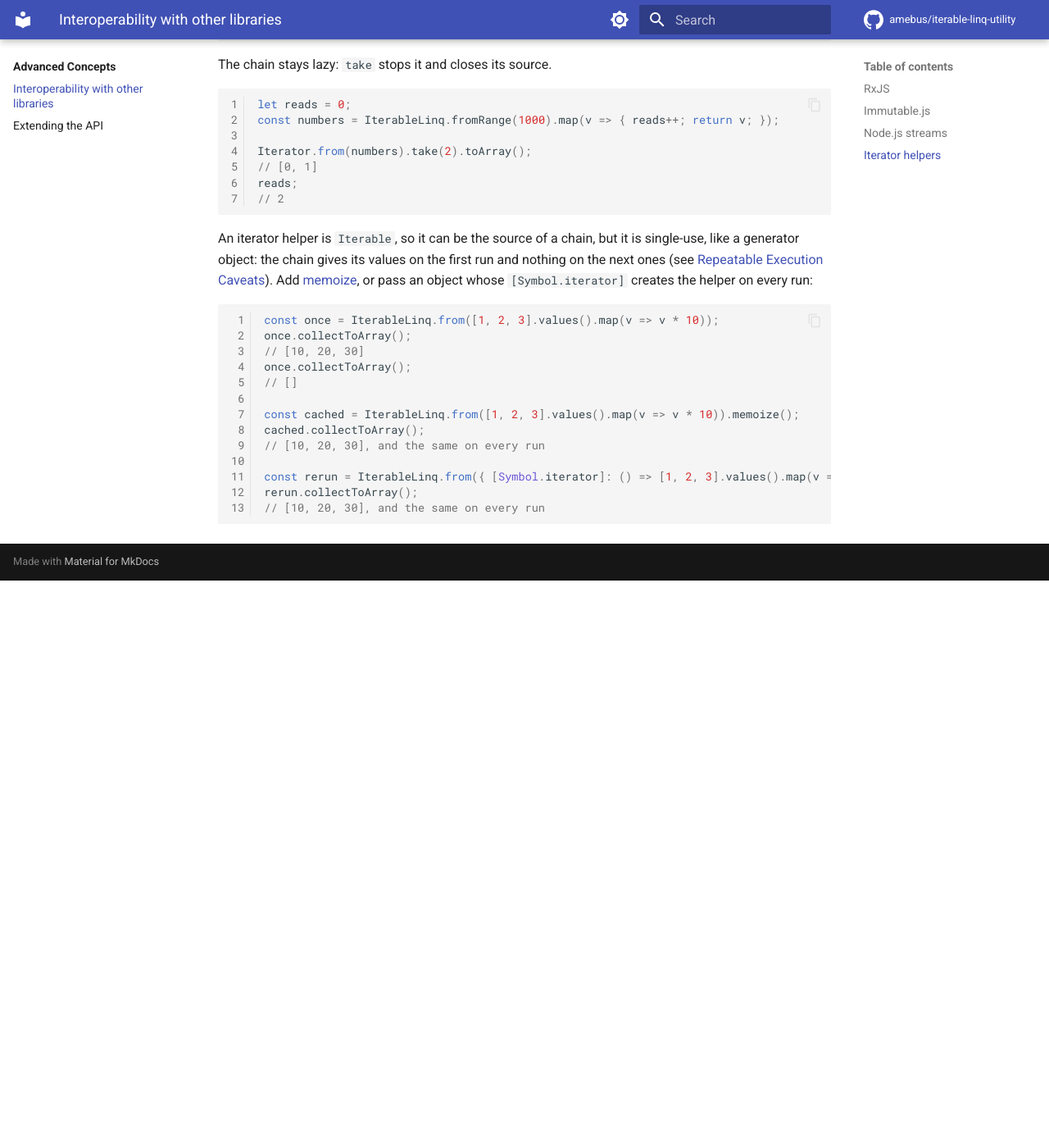
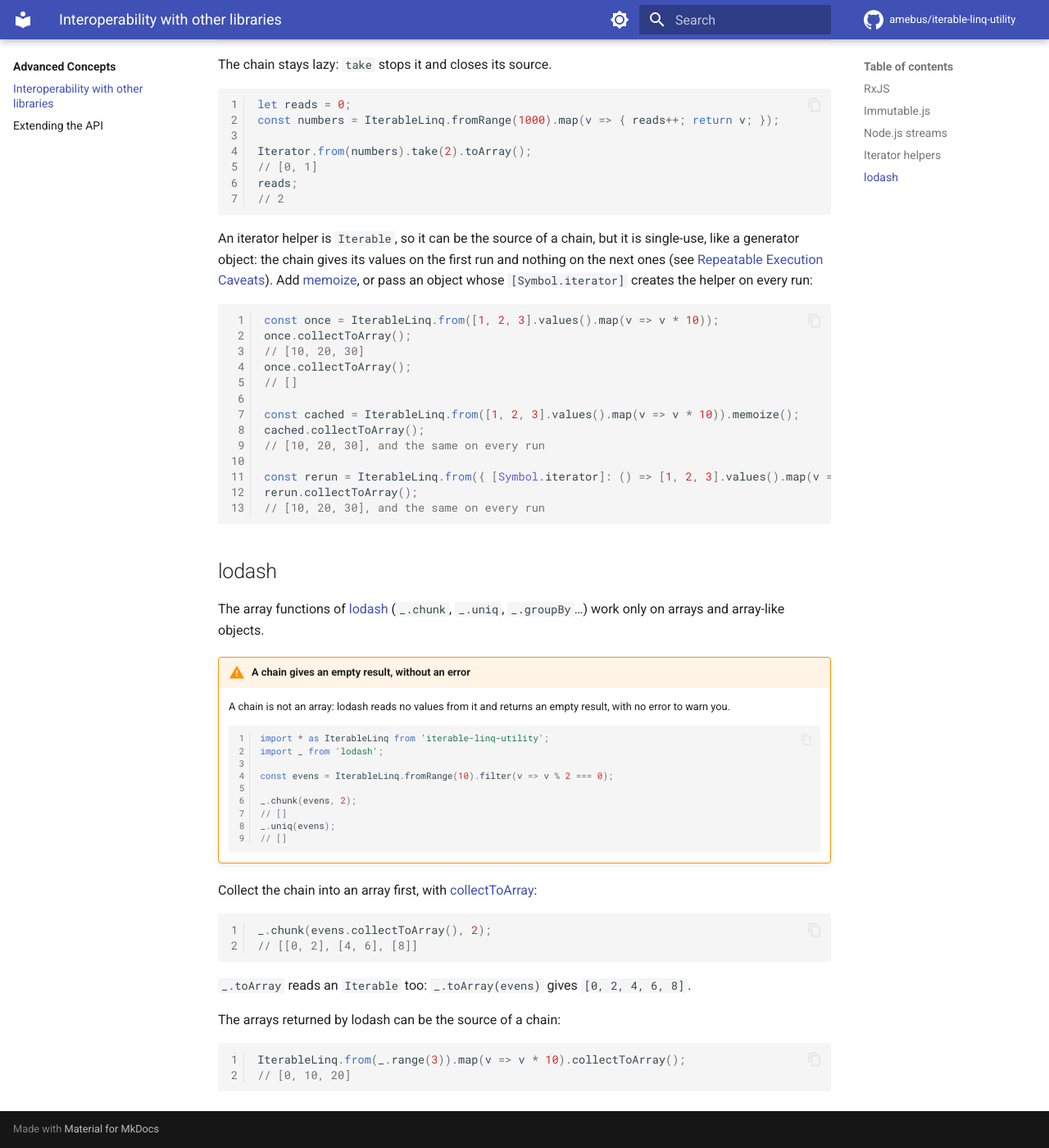
Before and after one commit to Amebus/iterable-linq-utility, an MkDocs documentation site: the page built from documentation/docs/advanced-concepts/interoperability-with-other-libraries.md, in a window 1280 px wide and 1400 px high, scrolled down 2840 px. Shown: the whole window at 82% size. Built offline with MkDocs 1.6.1 and Material for MkDocs 9.7.7, drawn with Linux system fonts in a browser that asks for light colours; comment, search, counter and statistics services are not loaded; the version menu is left out; before the commit the page ends 3548 px from its top, so only the background shows below that.

Commit message:
docs(interop): add the lodash example
The lodash array functions return an empty result for a chain, without an
error: the page warns about it and collects the chain with collectToArray
first.

Closes #113

Co-Authored-By: Claude Opus 5.5 <noreply@anthropic.com>

````diff
--- a/documentation/docs/advanced-concepts/interoperability-with-other-libraries.md
+++ b/documentation/docs/advanced-concepts/interoperability-with-other-libraries.md
@@ -156,3 +156,38 @@ const rerun = IterableLinq.from({ [Symbol.iterator]: () => [1, 2, 3].values().ma
 rerun.collectToArray();
 // [10, 20, 30], and the same on every run
 ```
+
+## lodash
+
+The array functions of [lodash](https://lodash.com/) (`_.chunk`, `_.uniq`, `_.groupBy`…) work only on arrays and array-like objects.
+
+!!! warning "A chain gives an empty result, without an error"
+    A chain is not an array: lodash reads no values from it and returns an empty result, with no error to warn you.
+
+    ```typescript
+    import * as IterableLinq from 'iterable-linq-utility';
+    import _ from 'lodash';
+
+    const evens = IterableLinq.fromRange(10).filter(v => v % 2 === 0);
+
+    _.chunk(evens, 2);
+    // []
+    _.uniq(evens);
+    // []
+    ```
+
+Collect the chain into an array first, with [collectToArray](../api-reference/actions.md#collecttoarray):
+
+```typescript
+_.chunk(evens.collectToArray(), 2);
+// [[0, 2], [4, 6], [8]]
+```
+
+`_.toArray` reads an `Iterable` too: `_.toArray(evens)` gives `[0, 2, 4, 6, 8]`.
+
+The arrays returned by lodash can be the source of a chain:
+
+```typescript
+IterableLinq.from(_.range(3)).map(v => v * 10).collectToArray();
+// [0, 10, 20]
+```
````
